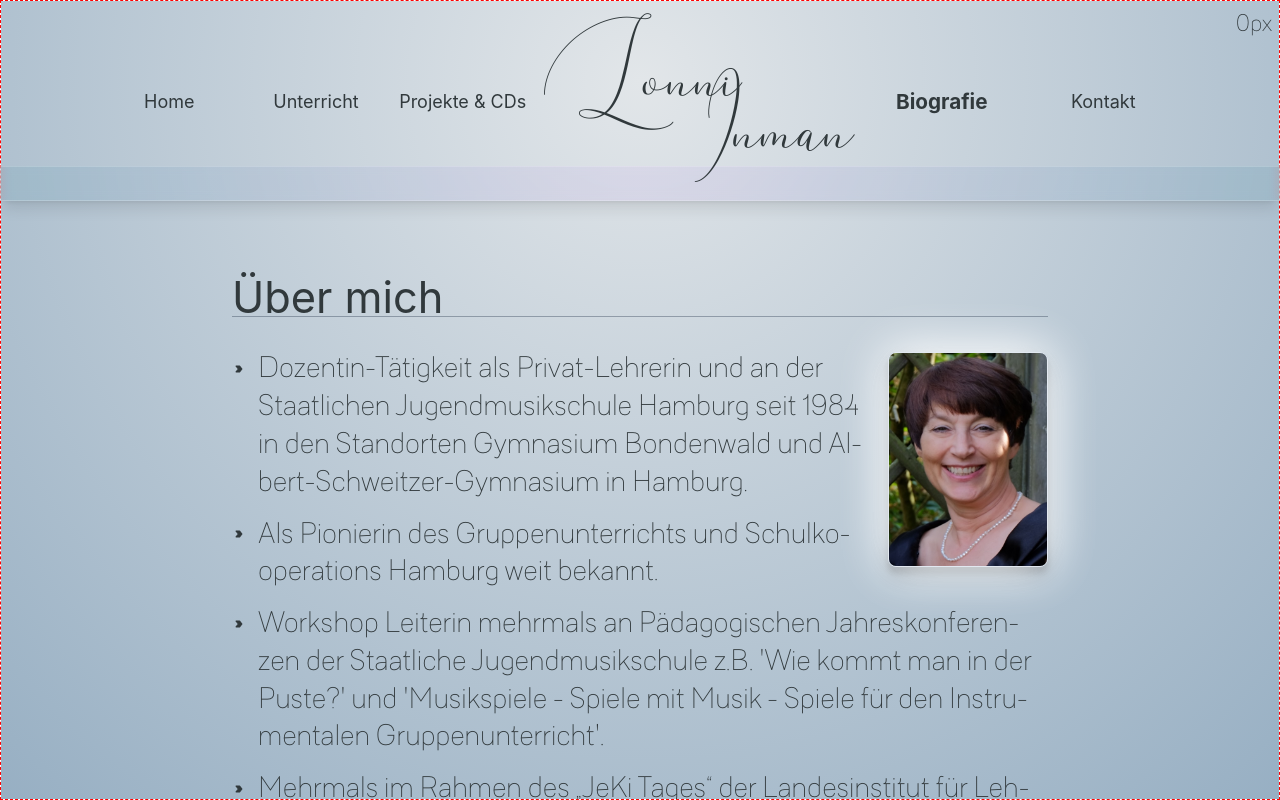
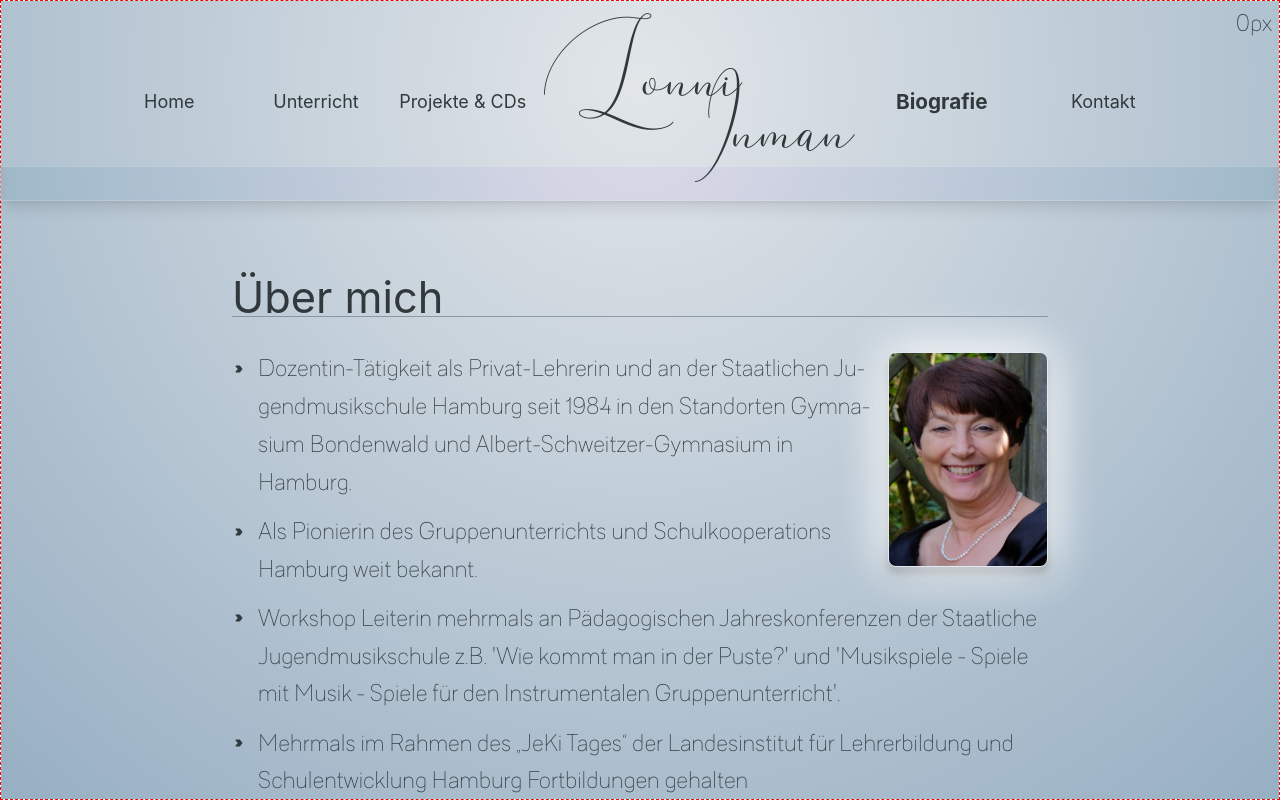
Before and after one commit to j-eick/lonni-homepage, a Next.js app: page /home/biografie in a window 1280 px wide. Built offline with nearby package versions, Linux system fonts and the light colour scheme; a web font is replaced by a local one.

Commit message:
fix / biografiePage fontsize

```diff
--- a/app/home/biografie/page.tsx
+++ b/app/home/biografie/page.tsx
@@ -111,7 +111,6 @@ export default function Home() {
                         className={`w-full flowText hyphens-auto
                                     2xs:leading-7
                                     sm-620:leading-mobile
-                                    md:text-size-desktop-md
                                     2md-875:leading-desktop`}
                     >
                         <div className="float-end w-biografieImg_desktop flex justify-center ml-4">
```
